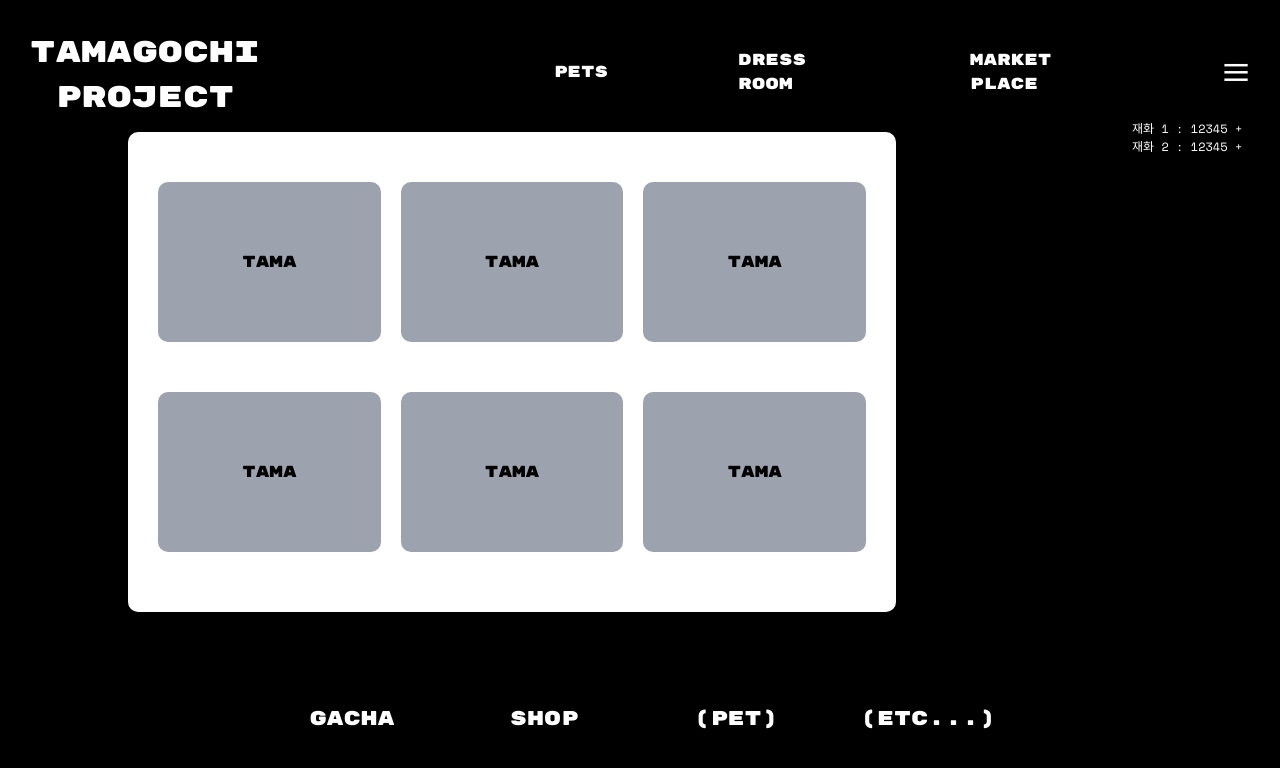
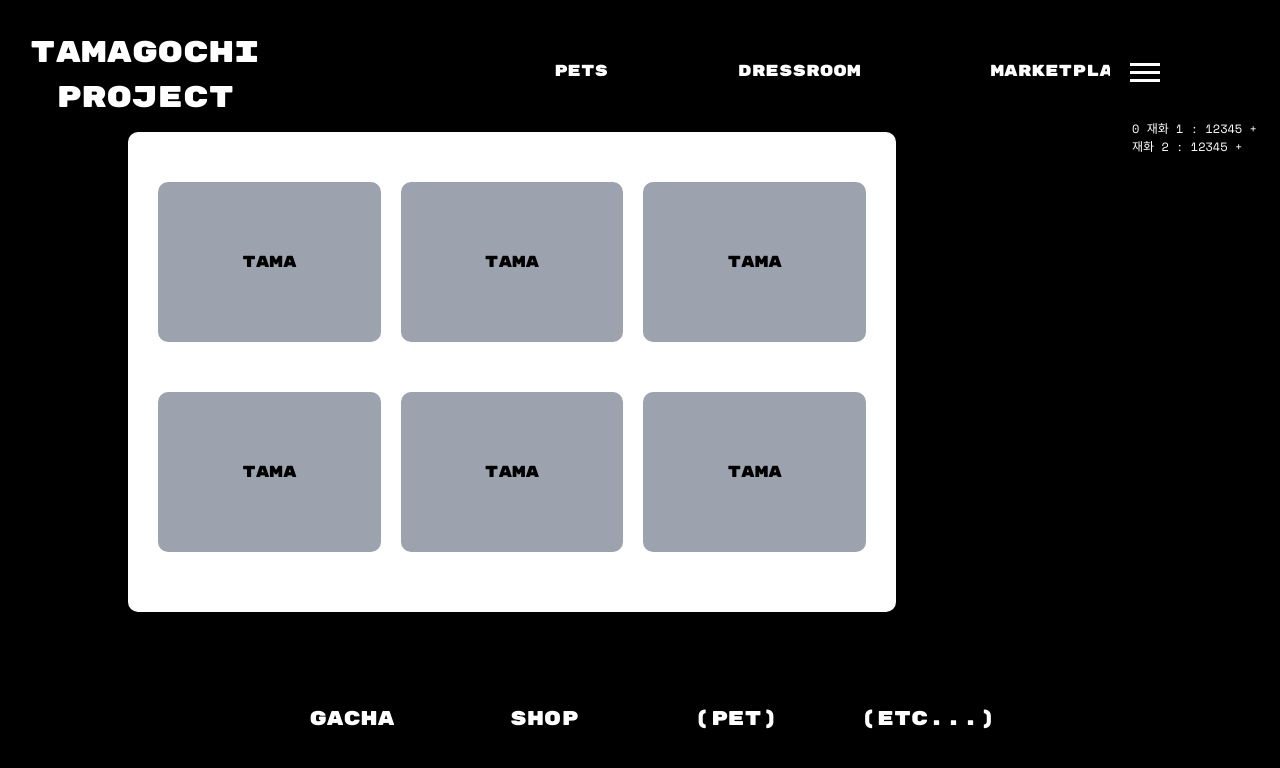
Before and after one commit to wishfulsoup/Tamatama, a Next.js app: page /marketplace/gacha in a window 1280 px wide. Shown: the top 768 px of the page. Built offline with nearby package versions, Linux system fonts and the light colour scheme.

Commit message:
Modal burger button animation

```diff
--- a/app/components/Header.tsx
+++ b/app/components/Header.tsx
@@ -20,12 +20,21 @@ const Header: FC = () => {
             PETS
           </a>
           <a href="/dressroom" className="btn btn-line">
-            DRESS ROOM
+            DRESSROOM
           </a>
           <a href="/marketplace/gacha" className="btn btn-line">
-            MARKET PLACE
+            MARKETPLACE
           </a>
-          <button className="text-[5rem] mb-[0.6rem]">&#8801;</button>
+          <div className="text-[5rem] mb-[0.6rem] w-[7rem] h-[7rem]">
+            <input
+              type="checkbox"
+              className="button__hamburger__checkbox"
+              id="modal-toggle"
+            />
+            <label htmlFor="modal-toggle" className="button__modal">
+              <span className="button__icon">&nbsp;</span>
+            </label>
+          </div>
         </div>
       </div>
     </header>
--- a/app/globals.css
+++ b/app/globals.css
@@ -45,13 +45,13 @@
   transition: all 0.2s;
   cursor: pointer;
   display: inline-block;
-  border-bottom: solid 0.5rem transparent;
+  border-bottom: solid 0.3rem transparent;
 }
 
 .btn:after {
   content: "";
   display: block;
-  border-bottom: solid 0.5rem #fff;
+  border-bottom: solid 0.3rem #fff;
   transition: 0.25s ease-in-out;
   transform: scaleX(0);
 }
@@ -107,7 +107,7 @@
 }
 
 .slide-up {
-  animation: pagenation 0.8s ease;
+  animation: pagenation 1.2s cubic-bezier(0, 0.55, 0.45, 1);
 
   backface-visibility: hidden;
 }
@@ -125,3 +125,69 @@
     opacity: 1;
   }
 }
+
+.button__hamburger__checkbox {
+  display: none;
+}
+
+.button__modal {
+  background-color: black;
+  height: 7rem;
+  width: 7rem;
+  cursor: pointer;
+  text-align: center;
+  position: absolute;
+  right: 7rem;
+}
+
+.button__icon {
+  margin-top: 3.5rem;
+  z-index: 2222;
+}
+
+.button__icon,
+.button__icon::before,
+.button__icon::after {
+  width: 3rem;
+  height: 2px;
+  border-bottom: 0.3rem solid white;
+  display: inline-block;
+  transition: all 0.3s;
+}
+
+.button__icon::before,
+.button__icon::after {
+  position: absolute;
+  content: "";
+}
+
+.button__icon::before {
+  top: 2.7rem;
+}
+
+.button__icon::after {
+  top: 4.3rem;
+  left: 2rem;
+}
+
+.button__icon:hover.button__icon::before {
+  top: 2.5rem;
+}
+
+.button__icon:hover.button__icon::after {
+  top: 4.5rem;
+  left: 2rem;
+}
+.button__hamburger__checkbox:checked + .button__modal .button__icon {
+  border: none;
+}
+
+.button__hamburger__checkbox:checked + .button__modal .button__icon::before {
+  top: 3.3rem;
+  transform: rotate(135deg);
+}
+
+.button__hamburger__checkbox:checked + .button__modal .button__icon::after {
+  top: 3.3rem;
+  transform: rotate(-135deg);
+}
--- a/app/marketplace/gacha/page.tsx
+++ b/app/marketplace/gacha/page.tsx
@@ -41,7 +41,7 @@ const Gacha: FC = () => {
           <div className="absolute right-[2rem] top-0 bg-transparent h-[10vh] w-[50%] text-[1.2rem] text-white text-theme-secondary ">
             <div className="block">
               <div>
-                재화 1 : 12345 <button>+</button>
+                0 재화 1 : 12345 <button>+</button>
               </div>
               <div>
                 재화 2 : 12345 <button>+</button>
```
